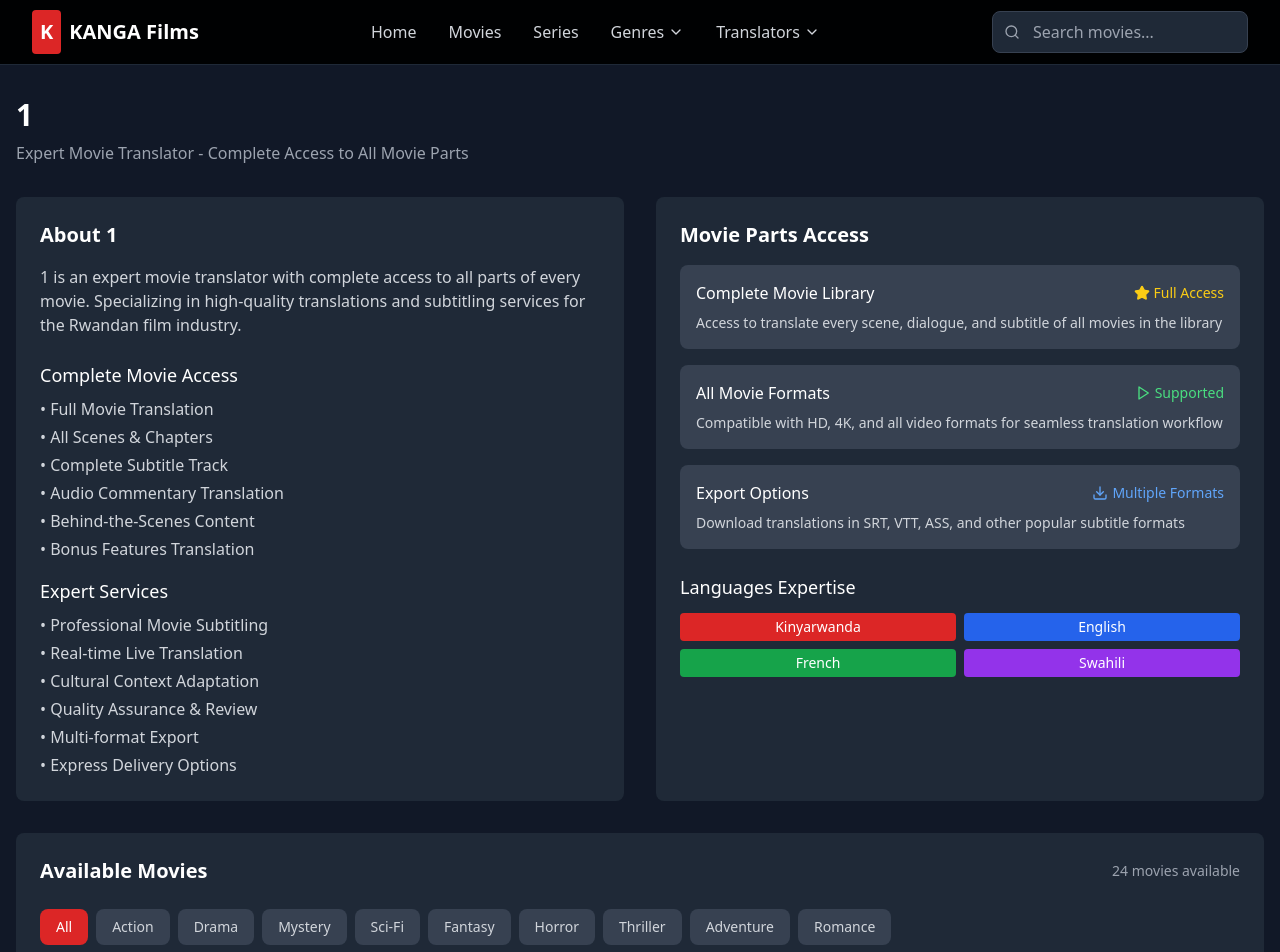
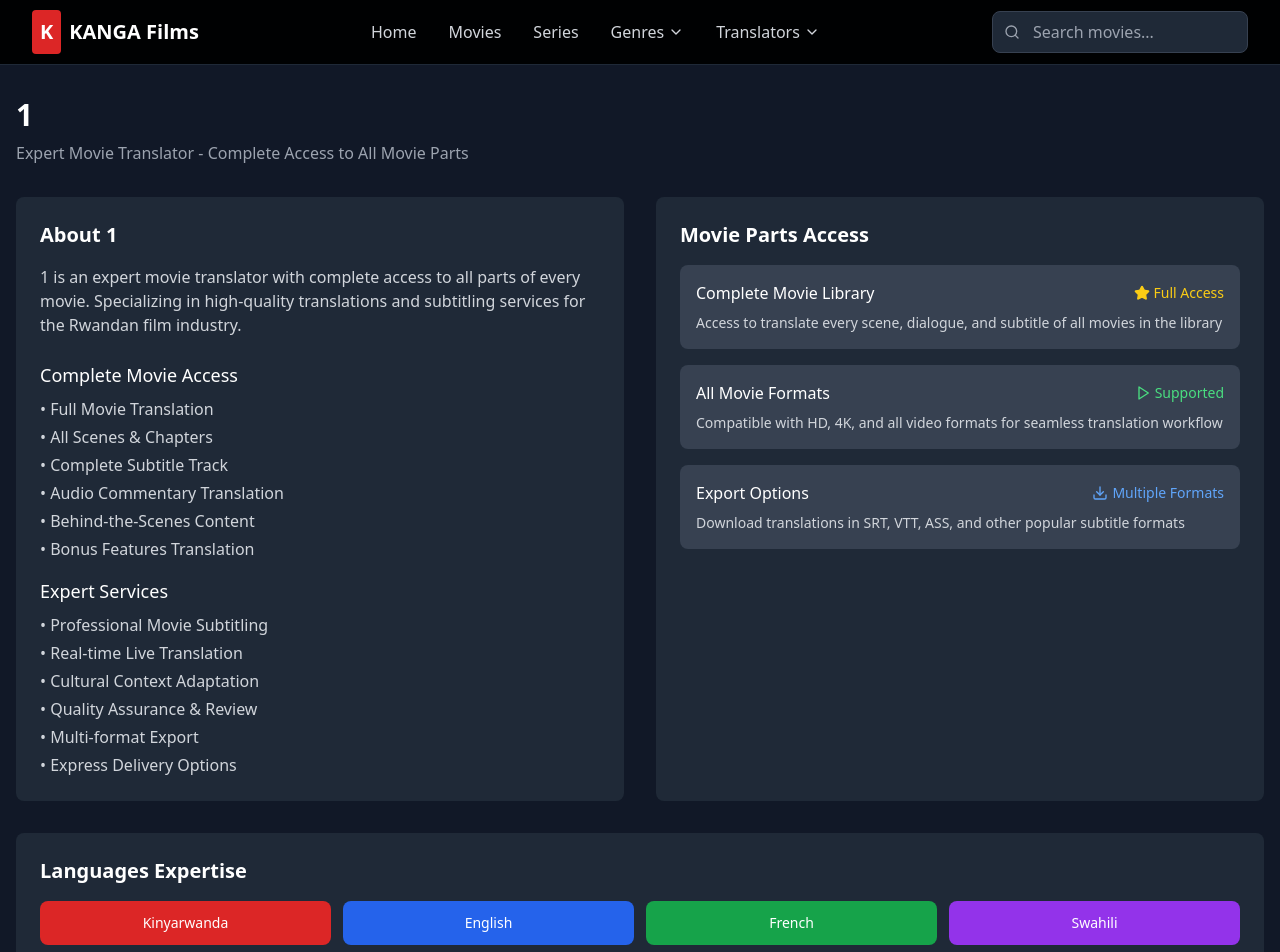
Before and after one commit to kayitrejohnson/kanga-films-replica-project, a React (Vite) app: page /translators/1 in a window 1280 px wide. Shown: the top 952 px of the page. Built offline with nearby package versions, Linux system fonts and the light colour scheme.

Commit message:
Refactor: Move French language to bottom
Move the French language expertise to the bottom of the movie details section on the translator page.

```diff
--- a/src/pages/TranslatorPage.tsx
+++ b/src/pages/TranslatorPage.tsx
@@ -1,4 +1,3 @@
-
 import { useParams } from "react-router-dom";
 import Navigation from "@/components/Navigation";
 import Footer from "@/components/Footer";
@@ -151,16 +150,17 @@ const TranslatorPage = () => {
                 </p>
               </div>
             </div>
+          </div>
+        </div>
 
-            <div className="mt-6">
-              <h3 className="text-lg font-medium text-white mb-3">Languages Expertise</h3>
-              <div className="grid grid-cols-2 gap-2">
-                <span className="bg-red-600 text-white px-3 py-1 rounded text-sm text-center">Kinyarwanda</span>
-                <span className="bg-blue-600 text-white px-3 py-1 rounded text-sm text-center">English</span>
-                <span className="bg-green-600 text-white px-3 py-1 rounded text-sm text-center">French</span>
-                <span className="bg-purple-600 text-white px-3 py-1 rounded text-sm text-center">Swahili</span>
-              </div>
-            </div>
+        {/* Languages Expertise Section - Moved Here */}
+        <div className="bg-gray-800 rounded-lg p-6 mb-8">
+          <h2 className="text-xl font-semibold text-white mb-4">Languages Expertise</h2>
+          <div className="grid grid-cols-2 md:grid-cols-4 gap-3">
+            <span className="bg-red-600 text-white px-4 py-3 rounded-lg text-sm text-center font-medium">Kinyarwanda</span>
+            <span className="bg-blue-600 text-white px-4 py-3 rounded-lg text-sm text-center font-medium">English</span>
+            <span className="bg-green-600 text-white px-4 py-3 rounded-lg text-sm text-center font-medium">French</span>
+            <span className="bg-purple-600 text-white px-4 py-3 rounded-lg text-sm text-center font-medium">Swahili</span>
           </div>
         </div>
 
```
